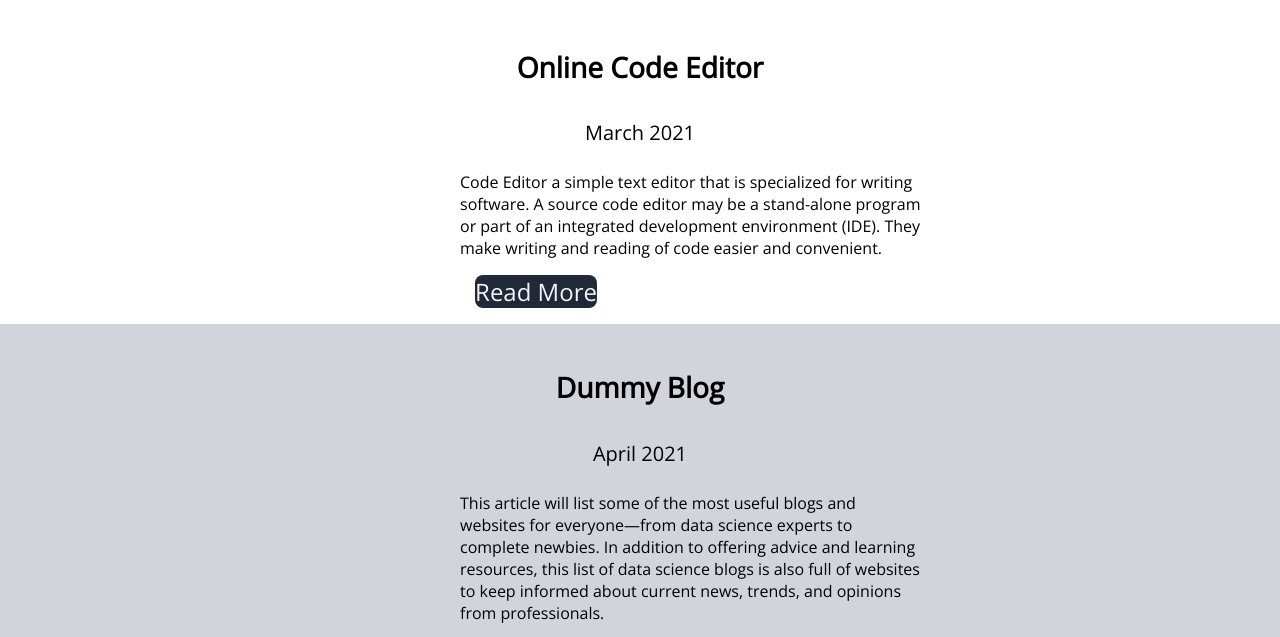
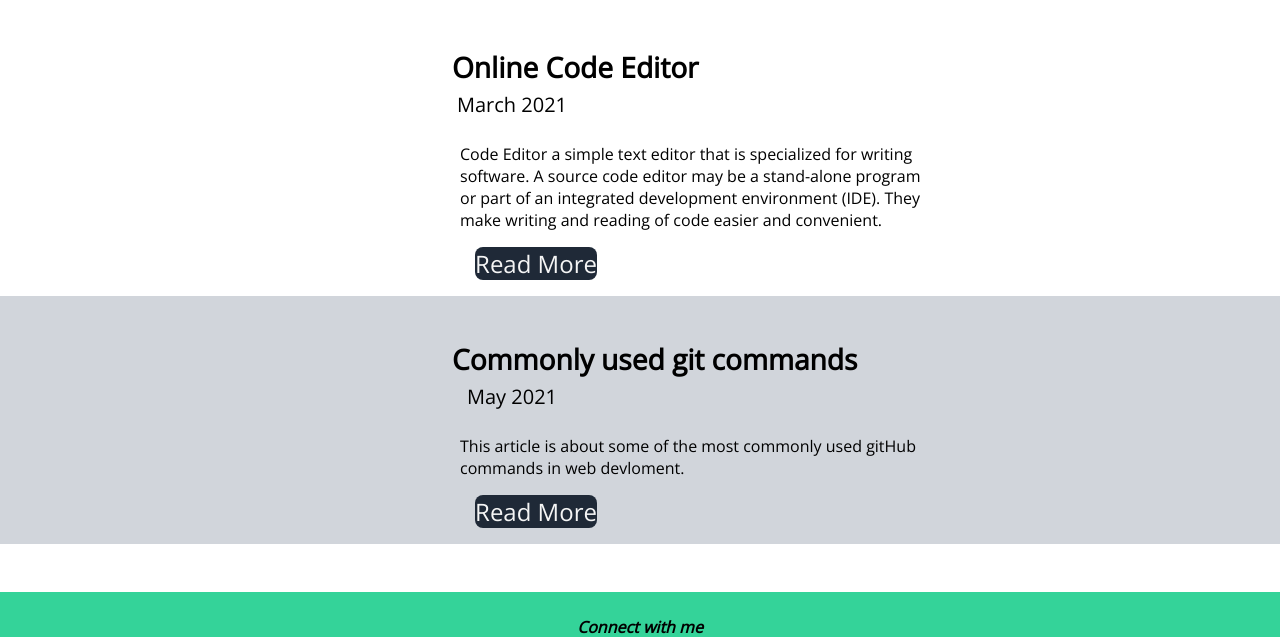
Before and after one commit to nehagopinathan18/nehagopinathan-portfolio, a plain HTML site: page blogs.html in a window 1280 px wide. Shown: the part 592-1229 px from the top of the page. Drawn offline with nearby package versions, Linux system fonts and the light colour scheme.

Commit message:
Added blog

```diff
--- a/blogs.html
+++ b/blogs.html
@@ -34,8 +34,9 @@
         <ul class="list-non-bullet">
             <li>
                 <div class="container container-center" >
-                    <h3>Online Code Editor</h3>
-                    <small class="date-style">March 2021</small>
+                    <h3 style="margin-left: 7rem;
+                    text-align: left; margin-bottom: 0rem;">Online Code Editor</h3>
+                    <small style="margin-left: -16rem;">March 2021</small>
                     <p class="blog-div">Code Editor a simple text editor that is specialized for writing software.
                     A source code editor may be a stand-alone program or part of an integrated development environment (IDE).
                     They make writing and reading of code easier and convenient.</p>
@@ -48,14 +49,11 @@
         <ul class="list-non-bullet">
             <li>
                 <div class="container container-center" >
-                    <h3 >Dummy Blog</h3>
-                    <small clas="date-style">April 2021</small>
-                    <p class="blog-div">This article will list some of the most useful blogs
-                        and websites for everyone—from data science experts to complete newbies.
-                        In addition to offering advice and learning resources,
-                        this list of data science blogs is also full of websites to keep informed about current news,
-                         trends, and opinions from professionals.</p>
-                        <a class="blog-href hover " href="https://dev.to/nehagopinathan18/online-code-editor-2b9b" target="_blank">Read More</a>
+                    <h3 style="margin-left: 7rem;
+                    text-align: left; margin-bottom: 0rem;" >Commonly used git commands</h3>
+                    <small style="margin-left: -16rem;">May 2021</small>
+                    <p class="blog-div">This article is about some of the most commonly used gitHub commands in web devloment.</p>
+                        <a class="blog-href hover " href="https://nehag.hashnode.dev/commonly-used-git-commands" target="_blank">Read More</a>
                 </div>
             </li>
         </ul>
--- a/styles.css
+++ b/styles.css
@@ -212,9 +212,7 @@ hr{
 
     text-align: justify;
     }
-    .date-style{
-        margin-left: 0rem;
-    }
+
     .blog-href{
         margin-left: 0rem;
     }
```
